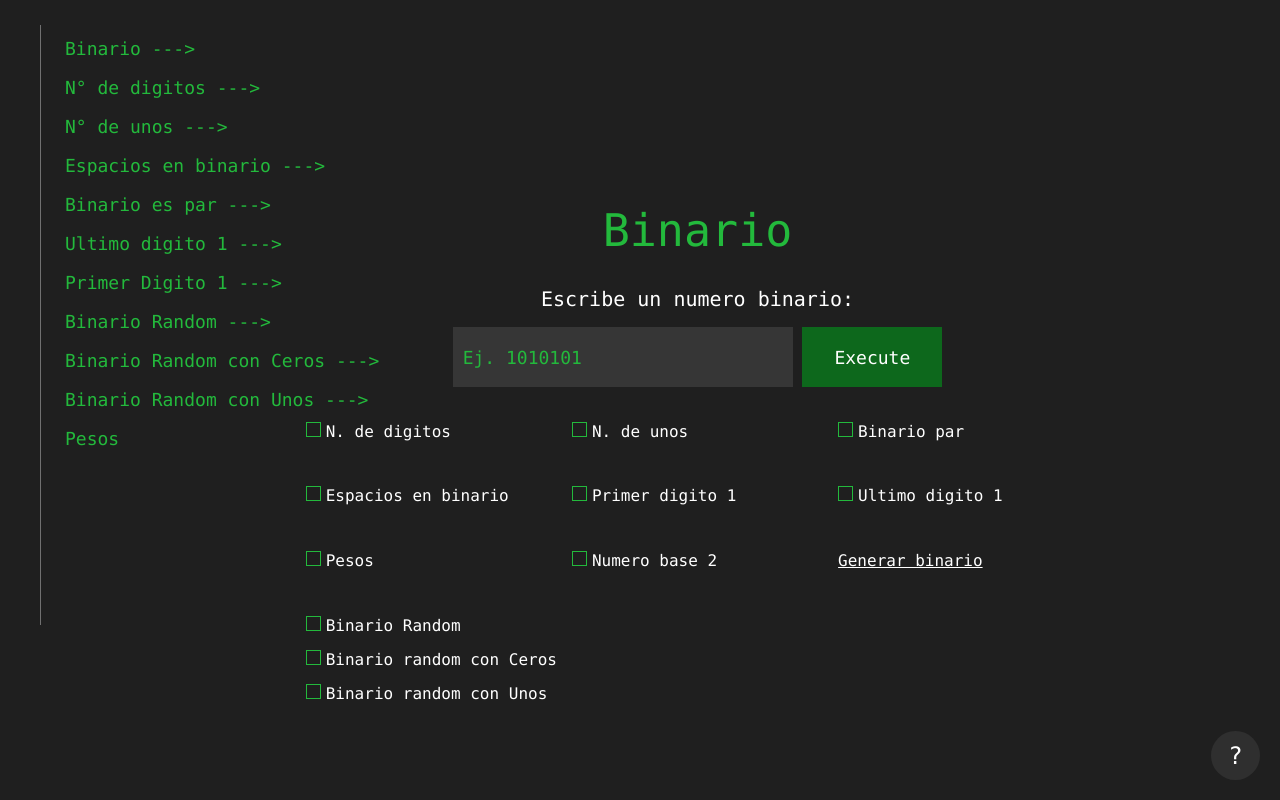
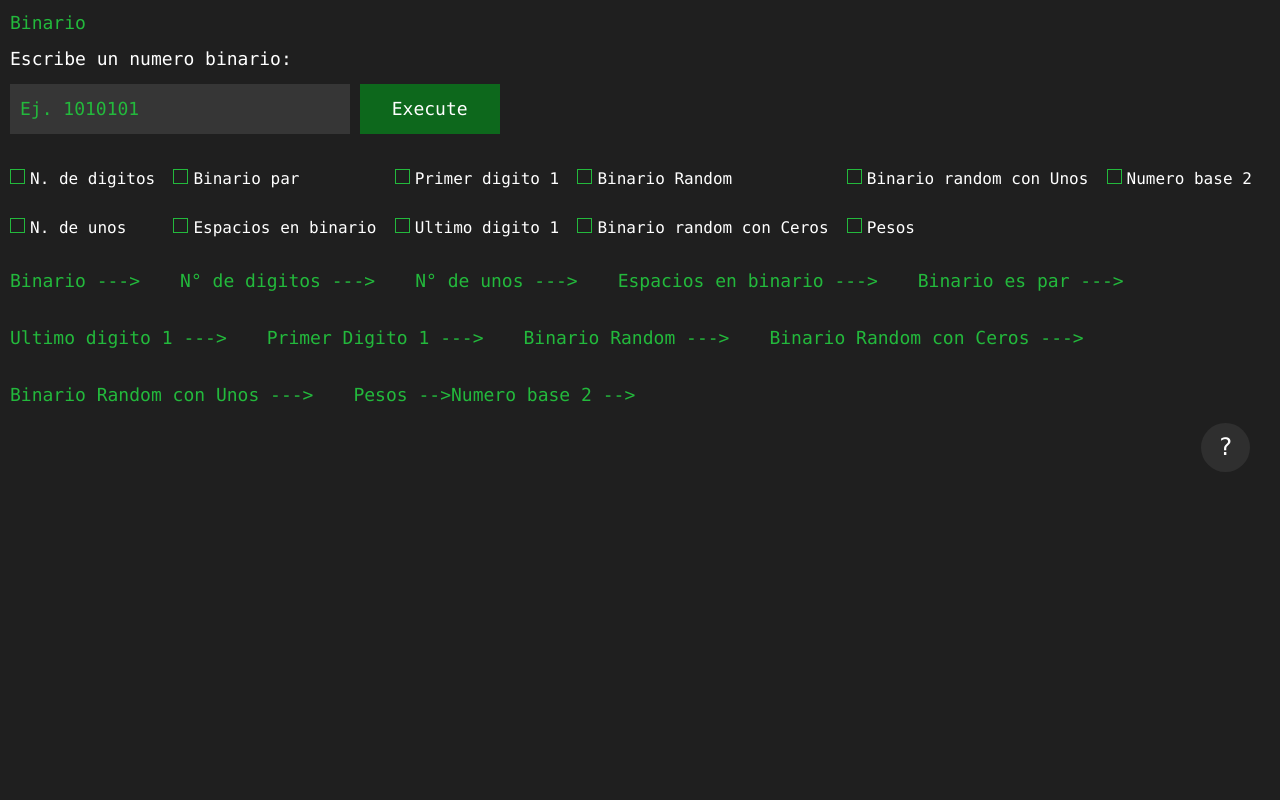
Before and after one commit to emilycodesoft/binario-options, a plain HTML site: page index.html in a window 1280 px wide. Drawn offline with Linux system fonts and the light colour scheme.

Commit message:
re-design working and founded numBase2

```diff
--- a/index.html
+++ b/index.html
@@ -8,32 +8,18 @@
   <link rel="stylesheet" href="style.css">
 </head>
 <body>
-  <main>
-    <div class="results">
-      <div class="line"></div>
-      <p >Binario ---> <span id="showBin" class="result"></span></p>
-      <p >N° de digitos ---> <span id="numDigitos" class="result"></span></p>
-      <p >N° de unos ---> <span id="numUnos" class="result"></span></p>
-      <p >Espacios en binario ---> <span id="espaciosBinarios" class="result"></span></p>
-      <p >Binario es par ---> <span id="numPar" class="result"></span></p>
-      <p >Ultimo digito 1 ---> <span id="ultimoDigito" class="result"></span></p>
-      <p >Primer Digito 1 ---> <span id="primerDigito" class="result"></span></p>
-      <p >Binario Random ---> <span id="binRandom" class="result"></span></p>
-      <p >Binario Random con Ceros ---> <span id="binRandomUnos" class="result"></span></p>
-      <p >Binario Random con Unos ---> <span id="binRandomCeros" class="result"></span></p>
+  <header>
+    <h1>Binario</h1>
+  </header>
   <div>
-        <p>Pesos</p>
-        <span id="pesos" class="result"></span>
-      </div>
-    </div>
-    <div class="main-box">
       <div class="alert" id="alert-box">
         <p>Error 404! El numero ingresado no es binario</p>
       </div>
-      <h1>Binario</h1>
       <h2>Escribe un numero binario:</h2>
       <input class="bin" type="text" placeholder="Ej. 1010101" id="bin">
       <button class="btn btn-primary" id="execute">Execute</button>
+  </div>
+  <div>
     <div class="options">
       <div class="option">
         <div class="wrapper">
@@ -71,22 +57,10 @@
           <label for="opcion7">Ultimo digito 1</label>
         </div>
       </div>
-        <div class="option">
-          <div class="wrapper">
-            <input id="opcion7" type="checkbox" name="opcion" value="ultimoDigito">
-            <label for="opcion7">Pesos</label>
-          </div>
-        </div>
-        <div class="option">
-          <div class="wrapper">
-            <input id="opcion7" type="checkbox" name="opcion" value="ultimoDigito">
-            <label for="opcion7">Numero base 2</label>
-          </div>
-        </div>
-        <div class="generar-box">
+      <!-- <div class="generar-box">
         <p>Generar binario</p>
-        </div>
-        <div class="generar-options">
+      </div> -->
+      <!-- <div class="generar-options"> -->
         <div class="option">
         <div class="wrapper">
           <input id="opcion8" type="checkbox" name="opcion" value="binRandom">
@@ -105,10 +79,42 @@
           <label for="opcion10">Binario random con Unos</label>
         </div>
       </div>
+      <div class="option">
+        <div class="wrapper">
+          <input id="opcion11" type="checkbox" name="opcion" value="numPesos">
+          <label for="opcion11">Pesos</label>
         </div>
       </div>
+      <div class="option">
+        <div class="wrapper">
+          <input id="opcion12" type="checkbox" name="opcion" value="numBase2">
+          <label for="opcion12">Numero base 2</label>
         </div>
-
+      </div>
+      <!-- </div> -->
+    </div>
+  </div>
+  <div>
+    <div class="results">
+      <!-- <hr> -->
+      <!-- <div class="line"></div> -->
+      <p >Binario ---> <span id="showBin" class="result"></span></p>
+      <p >N° de digitos ---> <span id="numDigitos" class="result"></span></p>
+      <p >N° de unos ---> <span id="numUnos" class="result"></span></p>
+      <p >Espacios en binario ---> <span id="espaciosBinarios" class="result"></span></p>
+      <p >Binario es par ---> <span id="numPar" class="result"></span></p>
+      <p >Ultimo digito 1 ---> <span id="ultimoDigito" class="result"></span></p>
+      <p >Primer Digito 1 ---> <span id="primerDigito" class="result"></span></p>
+      <p >Binario Random ---> <span id="binRandom" class="result"></span></p>
+      <p >Binario Random con Ceros ---> <span id="binRandomUnos" class="result"></span></p>
+      <p >Binario Random con Unos ---> <span id="binRandomCeros" class="result"></span></p>
+      <div>
+        <p>Pesos --></p>
+        <span id="numPesos" class="result"></span>
+      </div>
+      <p>Numero base 2 --></p>
+    </div>
+  </div>
     <footer>
       <div class="btn-help">
         <span>?</span>
--- a/index.js
+++ b/index.js
@@ -126,18 +126,22 @@ let options = [
     },
   },
   {
-    name: 'pesos',
+    name: 'numPesos',
     fn: (bin) => {
       let pesos = [];
       let binArr = bin.split('');
       for (let i = 1; i <= bin.length; i++) {
         pesos.push([Math.pow(2, bin.length - i), binArr[i - 1]]);
       }
+      let numeroBase2 = 0;
       let pesoProcess = [];
       pesos.forEach((peso) => {
         pesoProcess.push(`<div>${peso[0]} <br> ${peso[1]}</div>`);
+        if (peso[1] == 1) {
+          numeroBase2 += peso[0];
+        }
       });
-      console.log(pesoProcess);
+      console.log(numeroBase2);
       return pesoProcess.join(' ');
     },
 
--- a/style.css
+++ b/style.css
@@ -1,7 +1,7 @@
 @import url('https://fonts.googleapis.com/css2?family=Inconsolata:wght@200;300;400;500;600;700;800;900&display=swap');
 
 body {
-  margin: 0;
+  margin: 10px;
   background-color: #1f1f1f;
 }
 * {
@@ -10,12 +10,12 @@ body {
 h1 {
   font-weight: 900;
   color: #23b93c;
-  font-size: 45px;
+  font-size: 18px;
   font-weight: 500;
 }
 h2 {
   font-weight: 500;
-  font-size: 20px;
+  font-size: 18px;
   color: white;
 }
 
@@ -24,7 +24,7 @@ h2 {
   background-color: rgba(255, 255, 255, 10%);
   border: 0;
   width: 320px;
-  height: 40px;
+  height: 30px;
   color: #23b93c;
   font-size: 18px;
 }
@@ -47,7 +47,7 @@ main {
   border: 0;
   padding: 10px;
   font-family: consolas;
-  height: 60px;
+  height: 50px;
   width: 140px;
   font-size: 18px;
 }
@@ -74,10 +74,11 @@ main {
 }
 .options {
   display: grid;
-  grid-template-columns: 1fr 1fr 1fr;
+  /* grid-template-columns: 1fr 1fr 1fr; */
+  grid-auto-flow: column;
   grid-template-rows: 1fr 1fr;
   align-self: flex-start;
-  grid-gap: 15px;
+  /* grid-gap: 15px; */
   justify-items: flex-start;
   margin-top: 20px;
 }
@@ -105,15 +106,20 @@ footer {
   color: #23b93c;
   justify-self: flex-start;
   text-align: left;
+  display: flex;
+  flex-wrap: wrap;
 }
 .results p {
   font-size: 18px;
 }
+.result {
+  margin-right: 40px;
+}
 .line {
   position: absolute;
-  width: 1px;
+  width: 1000px;
   background-color: #707070;
-  height: 600px;
+  height: 1px;
   top: 25px;
   left: 40px;
 }
@@ -191,9 +197,9 @@ input[type='checkbox']:not(old):checked + label:before {
   text-decoration: underline;
   cursor: pointer;
 }
-#pesos {
+#numPesos {
   display: flex;
 }
-#pesos div {
+#numPesos div {
   margin-right: 40px;
 }
```
Lines whose indentation alone changed are shown as unchanged.
